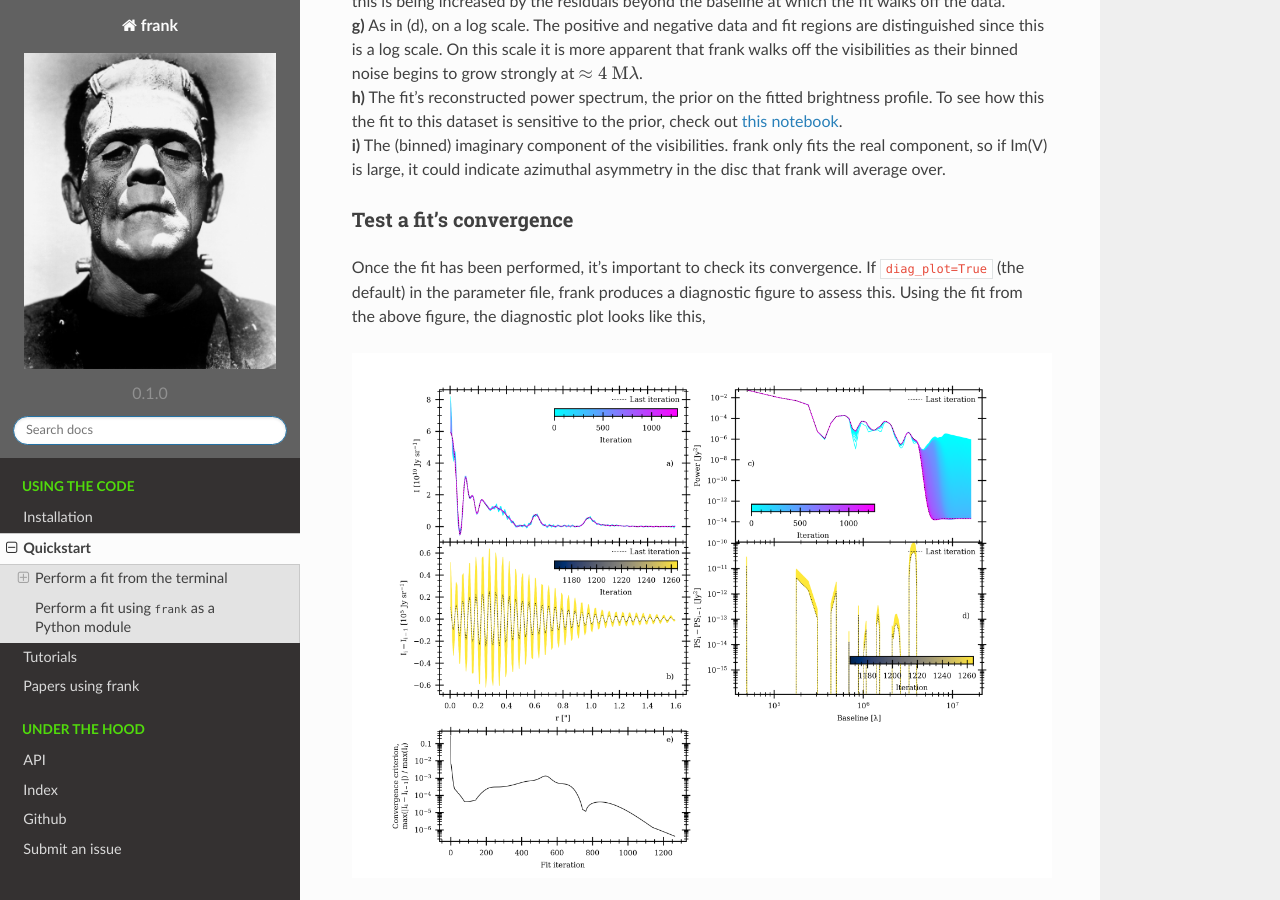
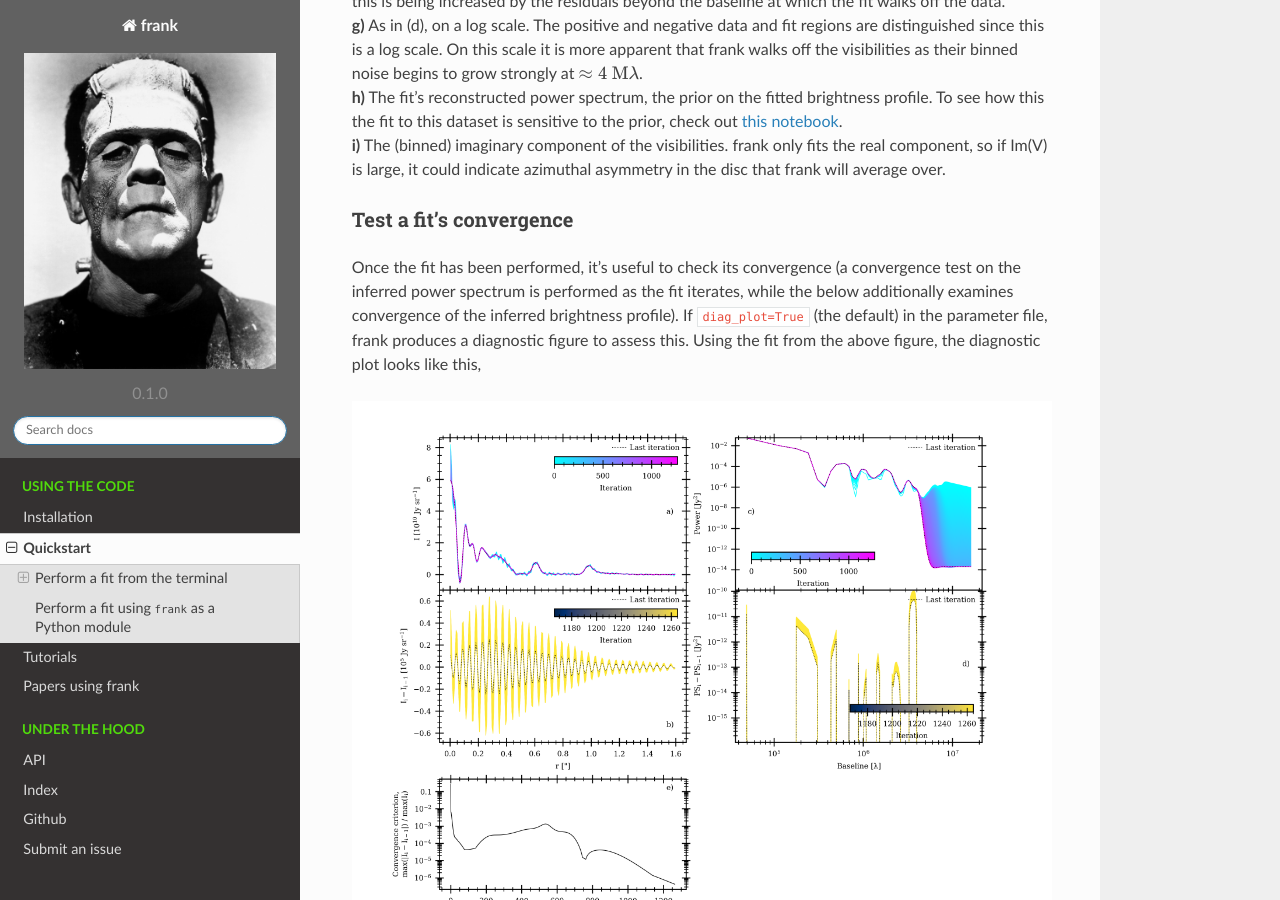
Before and after one commit to discsim/frank, a Sphinx documentation site: the page built from docs/quickstart.rst, in a window 1280 px wide and 900 px high, scrolled down 2324 px. Built offline with Sphinx 7.4.7 and the Read the Docs theme 2.0.0, drawn with Linux system fonts in a browser that asks for light colours; formulas are drawn with MathJax 3; pages that are not in the unit, such as notebooks, are missing from menus.

Commit message:
note convergence testing in quickstart

```diff
--- a/docs/quickstart.rst
+++ b/docs/quickstart.rst
@@ -83,7 +83,9 @@ it could indicate azimuthal asymmetry in the disc that frank will average over.
 
 Test a fit's convergence
 ########################
-Once the fit has been performed, it's important to check its convergence. If `diag_plot=True` (the default) in the parameter file, frank produces a diagnostic figure to assess this.  Using the fit from the above figure, the diagnostic plot looks like this,
+Once the fit has been performed, it's useful to check its convergence
+(a convergence test on the inferred power spectrum is performed as the fit iterates, while the below additionally examines convergence of the inferred brightness profile).
+If `diag_plot=True` (the default) in the parameter file, frank produces a diagnostic figure to assess this.  Using the fit from the above figure, the diagnostic plot looks like this,
 
 .. figure:: plots/AS209_continuum_frank_fit_diag.png
    :align: left
```
